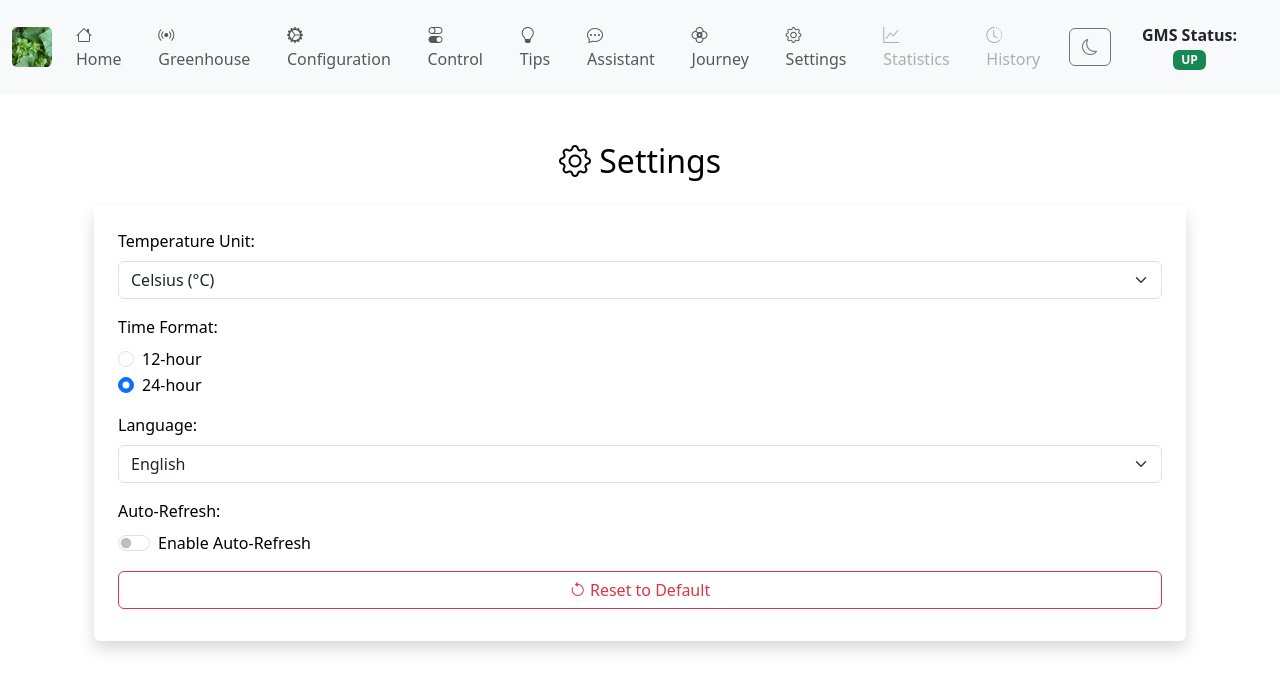
After one commit to Greenhouse-Monitoring-System/Webserver-Dashboard, a Flask app: page /settings in a window 1280 px wide. The commit adds this page. Shown: the top 691 px of the page. Run offline with Flask 3, Linux system fonts and the light colour scheme.

Commit message:
Added Dark Mode

```diff
--- a/app.py
+++ b/app.py
@@ -90,6 +90,9 @@ def index():
 @app.route("/tips")
 def tips():
     return render_template("tips.html")
+@app.route("/settings")
+def settings():
+    return render_template("settings.html")
 
 @app.route("/config")
 def config():
--- a/templates/base.html
+++ b/templates/base.html
@@ -11,6 +11,33 @@
             crossorigin="anonymous"></script>
     <link rel="stylesheet" href="https://cdn.jsdelivr.net/npm/bootstrap-icons@1.11.3/font/bootstrap-icons.min.css">
 
+    <style>
+        /* Light Mode (Default) */
+        body {
+            background-color: #ffffff;
+            color: #000000;
+            transition: background-color 0.3s, color 0.3s;
+        }
+
+        /* Dark Mode */
+        body.dark-mode {
+            background-color: #121212;
+            color: #ffffff;
+        }
+
+        .navbar.dark-mode, .container.dark-mode {
+            background-color: #1c1c1c !important;
+        }
+
+        .nav-link.dark-mode {
+            color: #ffffff !important;
+        }
+
+        .badge.dark-mode {
+            background-color: #444 !important;
+            color: #fff !important;
+        }
+    </style>
 </head>
 <body>
 <nav class="navbar navbar-expand-lg bg-body-tertiary">
@@ -51,6 +78,12 @@
                     <a class="nav-link" href="/simulator"><i class="bi bi-flower2"
                                                              style="padding-right: 5px;"></i>Journey</a>
                 </li>
+
+                <li class="nav-item">
+                    <a class="nav-link" href="/settings"><i class="bi bi-gear"
+                                                             style="padding-right: 5px;"></i>Settings</a>
+                </li>
+
                 <li class="nav-item">
                     <a class="nav-link disabled" href="/"><i class="bi bi-graph-up" style="padding-right: 5px;"></i>Statistics</a>
                 </li>
@@ -58,9 +91,13 @@
                 <li class="nav-item">
                     <a class="nav-link disabled" href="/"><i class="bi bi-clock-history" style="padding-right: 5px;"></i>History</a>
                 </li>
+            </ul>
 
+            <!-- Dark Mode Toggle -->
+            <button id="dark-mode-toggle" class="btn btn-outline-secondary">
+                <i id="dark-mode-icon" class="bi bi-moon"></i>
+            </button>
 
-            </ul>
             <span class="ml-auto navbar-text">
                 <span class="btn text-bg-outline-secondary">
                   <strong>GMS Status:</strong>
@@ -77,6 +114,7 @@
     <!-- Child templates will insert their content here -->
     {% endblock %}
 </div>
+
 <script src="https://cdn.jsdelivr.net/npm/bootstrap@5.3.3/dist/js/bootstrap.bundle.min.js"></script>
 <script>
     function fetchGmsStatus() {
@@ -97,6 +135,44 @@
 
     // Fetch on page load
     fetchGmsStatus();
+
+    // Dark Mode Toggle
+    const darkModeToggle = document.getElementById('dark-mode-toggle');
+    const darkModeIcon = document.getElementById('dark-mode-icon');
+
+    function enableDarkMode() {
+        document.body.classList.add('dark-mode');
+        document.querySelector('.navbar').classList.add('dark-mode');
+        document.querySelector('.container').classList.add('dark-mode');
+        document.querySelectorAll('.nav-link').forEach(el => el.classList.add('dark-mode'));
+        document.querySelectorAll('.badge').forEach(el => el.classList.add('dark-mode'));
+        localStorage.setItem('darkMode', 'enabled');
+        darkModeIcon.classList.remove('bi-moon');
+        darkModeIcon.classList.add('bi-sun');
+    }
+
+    function disableDarkMode() {
+        document.body.classList.remove('dark-mode');
+        document.querySelector('.navbar').classList.remove('dark-mode');
+        document.querySelector('.container').classList.remove('dark-mode');
+        document.querySelectorAll('.nav-link').forEach(el => el.classList.remove('dark-mode'));
+        document.querySelectorAll('.badge').forEach(el => el.classList.remove('dark-mode'));
+        localStorage.setItem('darkMode', 'disabled');
+        darkModeIcon.classList.remove('bi-sun');
+        darkModeIcon.classList.add('bi-moon');
+    }
+
+    if (localStorage.getItem('darkMode') === 'enabled') {
+        enableDarkMode();
+    }
+
+    darkModeToggle.addEventListener('click', () => {
+        if (document.body.classList.contains('dark-mode')) {
+            disableDarkMode();
+        } else {
+            enableDarkMode();
+        }
+    });
 </script>
 </body>
 </html>
--- /dev/null
+++ b/templates/settings.html
@@ -0,0 +1,85 @@
+{% extends "base.html" %}
+
+{% block title %}Settings{% endblock %}
+
+{% block content %}
+<div class="container">
+    <h2 class="text-center mb-4"><i class="bi bi-gear"></i> Settings</h2>
+
+    <div class="settings-card p-4 rounded shadow">
+        <!-- Temperature Unit -->
+        <div class="mb-3">
+            <label class="form-label">Temperature Unit:</label>
+            <select id="temp-unit" class="form-select">
+                <option value="C">Celsius (°C)</option>
+                <option value="F">Fahrenheit (°F)</option>
+            </select>
+        </div>
+
+        <!-- Time Format -->
+        <div class="mb-3">
+            <label class="form-label">Time Format:</label>
+            <div class="form-check">
+                <input class="form-check-input" type="radio" name="time-format" id="time-12h" value="12h">
+                <label class="form-check-label" for="time-12h">12-hour</label>
+            </div>
+            <div class="form-check">
+                <input class="form-check-input" type="radio" name="time-format" id="time-24h" value="24h">
+                <label class="form-check-label" for="time-24h">24-hour</label>
+            </div>
+        </div>
+
+        <!-- Language Selection -->
+        <div class="mb-3">
+            <label class="form-label">Language:</label>
+            <select id="language" class="form-select">
+                <option value="en">English</option>
+                <option value="fr">Français</option>
+                <option value="es">Español</option>
+            </select>
+        </div>
+
+        <!-- Auto-Refresh -->
+        <div class="mb-3">
+            <label class="form-label">Auto-Refresh:</label>
+            <div class="form-check form-switch">
+                <input class="form-check-input" type="checkbox" id="auto-refresh-toggle">
+                <label class="form-check-label" for="auto-refresh-toggle">Enable Auto-Refresh</label>
+            </div>
+        </div>
+
+        <!-- Reset Settings -->
+        <button id="reset-settings" class="btn btn-outline-danger w-100 mb-2">
+            <i class="bi bi-arrow-counterclockwise"></i> Reset to Default
+        </button>
+    </div>
+</div>
+
+<script>
+    // Load saved settings
+    document.getElementById('temp-unit').value = localStorage.getItem('tempUnit') || 'C';
+    document.getElementById('language').value = localStorage.getItem('language') || 'en';
+    document.getElementById('auto-refresh-toggle').checked = localStorage.getItem('autoRefresh') === 'enabled';
+
+    const savedTimeFormat = localStorage.getItem('timeFormat') || '24h';
+    document.getElementById(`time-${savedTimeFormat}`).checked = true;
+
+    // Auto-Save on Change
+    document.querySelectorAll('select, input').forEach(element => {
+        element.addEventListener('change', () => {
+            localStorage.setItem('tempUnit', document.getElementById('temp-unit').value);
+            localStorage.setItem('language', document.getElementById('language').value);
+            localStorage.setItem('autoRefresh', document.getElementById('auto-refresh-toggle').checked ? 'enabled' : 'disabled');
+
+            const selectedTimeFormat = document.querySelector('input[name="time-format"]:checked').value;
+            localStorage.setItem('timeFormat', selectedTimeFormat);
+        });
+    });
+
+    // Reset to Default
+    document.getElementById('reset-settings').addEventListener('click', () => {
+        localStorage.clear();
+        location.reload();
+    });
+</script>
+{% endblock %}
```
